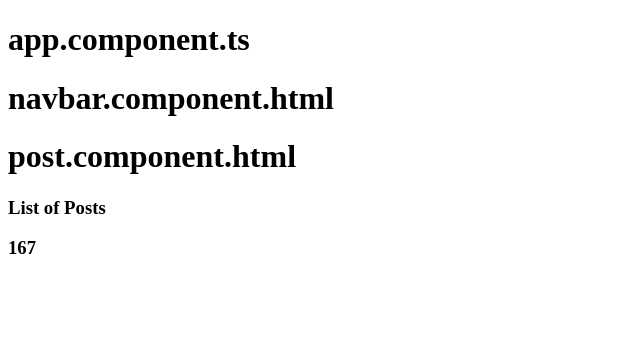
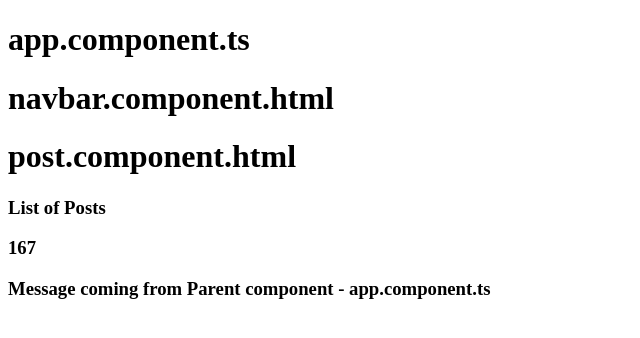
Before and after one commit to hirudilsh/AngularNgIntro, an Angular app: page / in a window 1280 px wide. Shown: the top 338 px of the page, without its empty margins (0-640 px from the left). Built offline with nearby package versions, Linux system fonts and the light colour scheme.

Commit message:
@Input Decorator

```diff
--- a/src/app/app.component.html
+++ b/src/app/app.component.html
@@ -1,4 +1,4 @@
 <h1>app.component.ts</h1>
 
 <app-navbar></app-navbar>
-<app-post></app-post>
+<app-post [fromParent]="parentMessage"></app-post>
--- a/src/app/app.component.ts
+++ b/src/app/app.component.ts
@@ -6,5 +6,11 @@ import { Component } from '@angular/core';
   styleUrls: ['./app.component.css']
 })
 export class AppComponent {
+
   title = 'AngularNgIntro';
+
+  parentMessage: string = 'Message coming from Parent component - app.component.ts'
+
+
+
 }
--- a/src/app/post/post.component.html
+++ b/src/app/post/post.component.html
@@ -2,3 +2,5 @@
 
 <h3>{{ text }}</h3>
 <h3>{{ 100+67 }}</h3>
+
+<h3>{{ fromParent }}</h3>
--- a/src/app/post/post.component.ts
+++ b/src/app/post/post.component.ts
@@ -1,4 +1,4 @@
-import { Component } from '@angular/core';
+import { Component, Input } from '@angular/core';
 
 @Component({
   selector: 'app-post',
@@ -9,4 +9,6 @@ export class PostComponent {
 
   text: string = 'List of Posts'
 
+  @Input() fromParent = '';
+
 }
```
